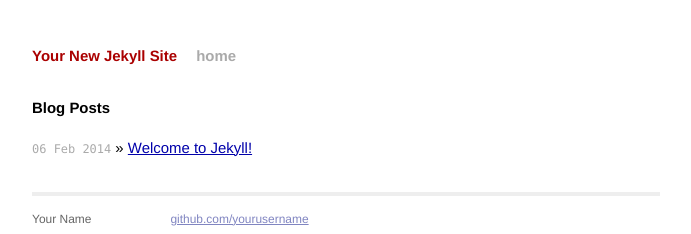
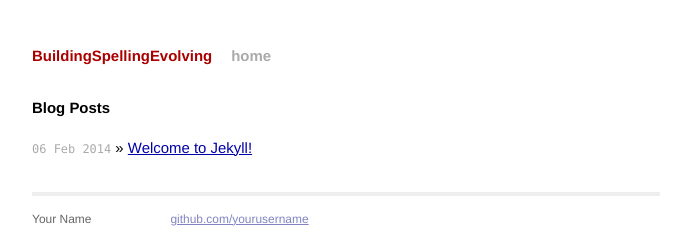
Before and after one commit to bse666/bse666.github.io, a Jekyll site: the page built from index.html, in a window 1280 px wide. Shown: the top 234 px of the page, without its empty margins (294-985 px from the left). Built offline with Jekyll 4.4.1, drawn with Linux system fonts in a browser that asks for light colours; Markdown is read by kramdown in place of the engine named in the settings.

```diff
--- a/_config.yml
+++ b/_config.yml
@@ -1,3 +1,3 @@
-name: Your New Jekyll Site
+name: BuildingSpellingEvolving
 markdown: redcarpet
 pygments: true
--- /dev/null
+++ b/_drafts/2014-02-06-testing.markdown
@@ -0,0 +1 @@
+my first post
```
Also changed, not shown: 1 other file.
